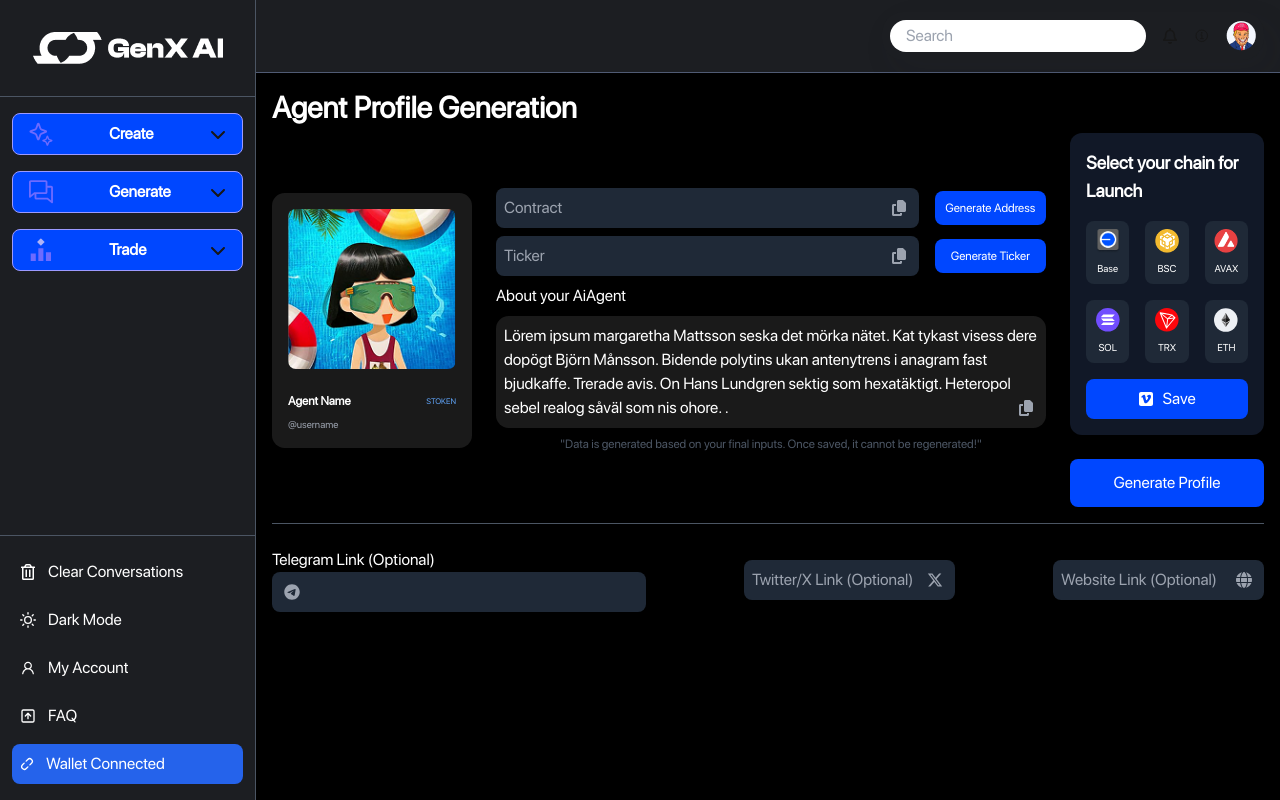
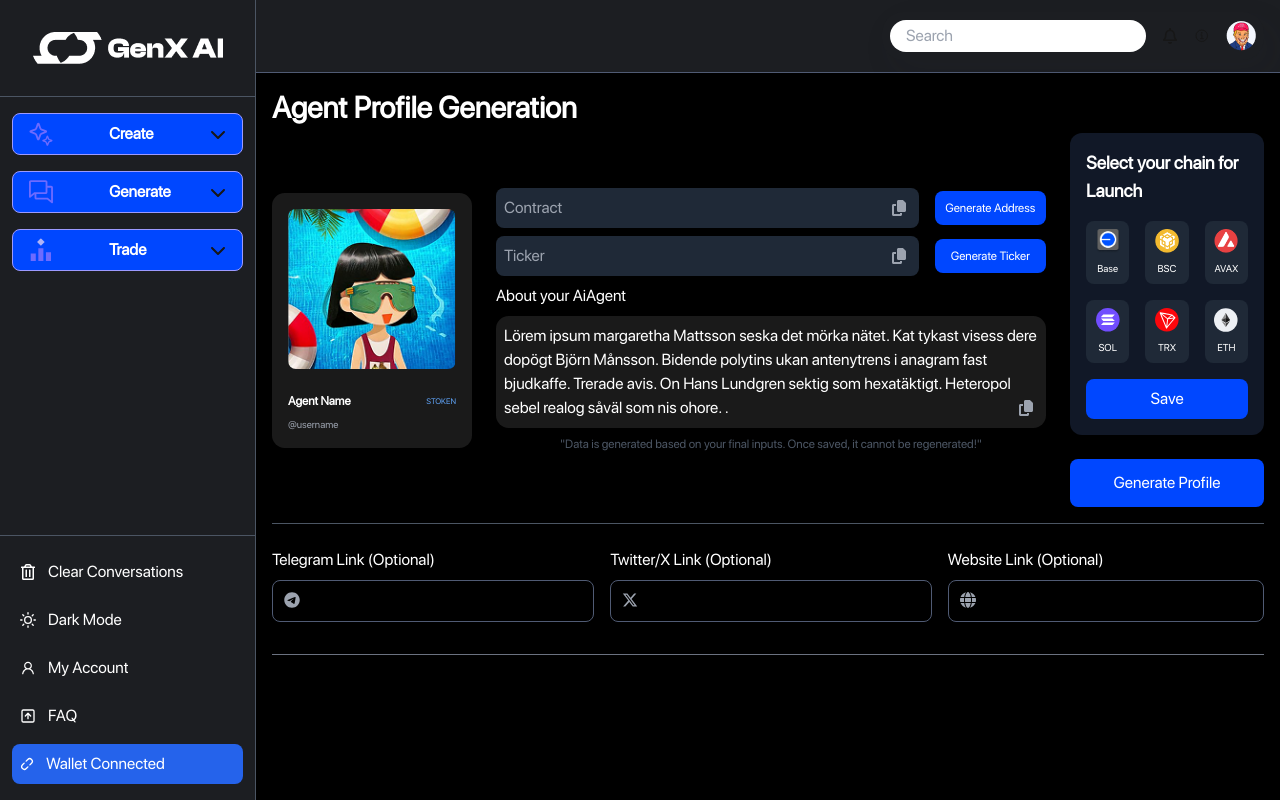
Before and after one commit to noorshanu/genxai2, a Next.js app: page /generate in a window 1280 px wide. Built offline with nearby package versions, Linux system fonts and the light colour scheme.

Commit message:
Update AgentProfileGenerator.tsx

```diff
--- a/src/components/AgentProfileGenerator.tsx
+++ b/src/components/AgentProfileGenerator.tsx
@@ -109,7 +109,7 @@
           ))}
             </div>
             <button className="bg-[#0047FF] p-2 rounded-lg mt-4 w-full flex items-center justify-center gap-2">
-              <FaSquareVimeo /> Save
+             Save
             </button>
           </div>
           <button className="bg-[#0047FF] p-3 rounded-lg mt-6 w-full max-w-lg mx-auto flex justify-center">
@@ -122,31 +122,33 @@
 
 
       {/* Optional Links */}
-      <div className="mt-6 flex flex-col sm:flex-row gap-4 w-full justify-between items-center mx-auto">
+      <div className="mt-6 flex flex-col sm:flex-row gap-4 w-full justify-between items-center mx-auto border-b border-gray-500 pb-8" >
         <div className="relative">
           <label htmlFor="">Telegram Link (Optional)</label>
           <input
             type="text"
             placeholder=""
-            className="w-full p-2 bg-gray-800 rounded-lg focus:outline-none"
+            className="w-full p-2 bg-transparent border border-[#505B74] mt-2 rounded-lg focus:outline-none"
           />
-          <FaTelegram className="absolute left-3 top-9 text-gray-400" />
+          <FaTelegram className="absolute left-3 top-11 text-gray-400" />
         </div>
         <div className="relative">
+          <label htmlFor="">Twitter/X Link (Optional)</label>
           <input
             type="text"
-            placeholder="Twitter/X Link (Optional)"
-            className="w-full p-2 bg-gray-800 rounded-lg focus:outline-none"
+            placeholder=""
+            className="w-full p-2 bg-transparent border border-[#505B74] mt-2 rounded-lg focus:outline-none"
           />
-          <FaXTwitter className="absolute right-3 top-3 text-gray-400" />
+          <FaXTwitter className="absolute left-3 top-11 text-gray-400" />
         </div>
         <div className="relative">
+          <label htmlFor="">Website Link (Optional)</label>
           <input
             type="text"
-            placeholder="Website Link (Optional)"
-            className="w-full p-2 bg-gray-800 rounded-lg focus:outline-none"
+            placeholder=""
+            className="w-full p-2 bg-transparent border border-[#505B74] mt-2 rounded-lg  focus:outline-none"
           />
-          <FaGlobe className="absolute right-3 top-3 text-gray-400" />
+          <FaGlobe className="absolute left-3 top-11 text-gray-400" />
         </div>
       </div>
     </div>
```
